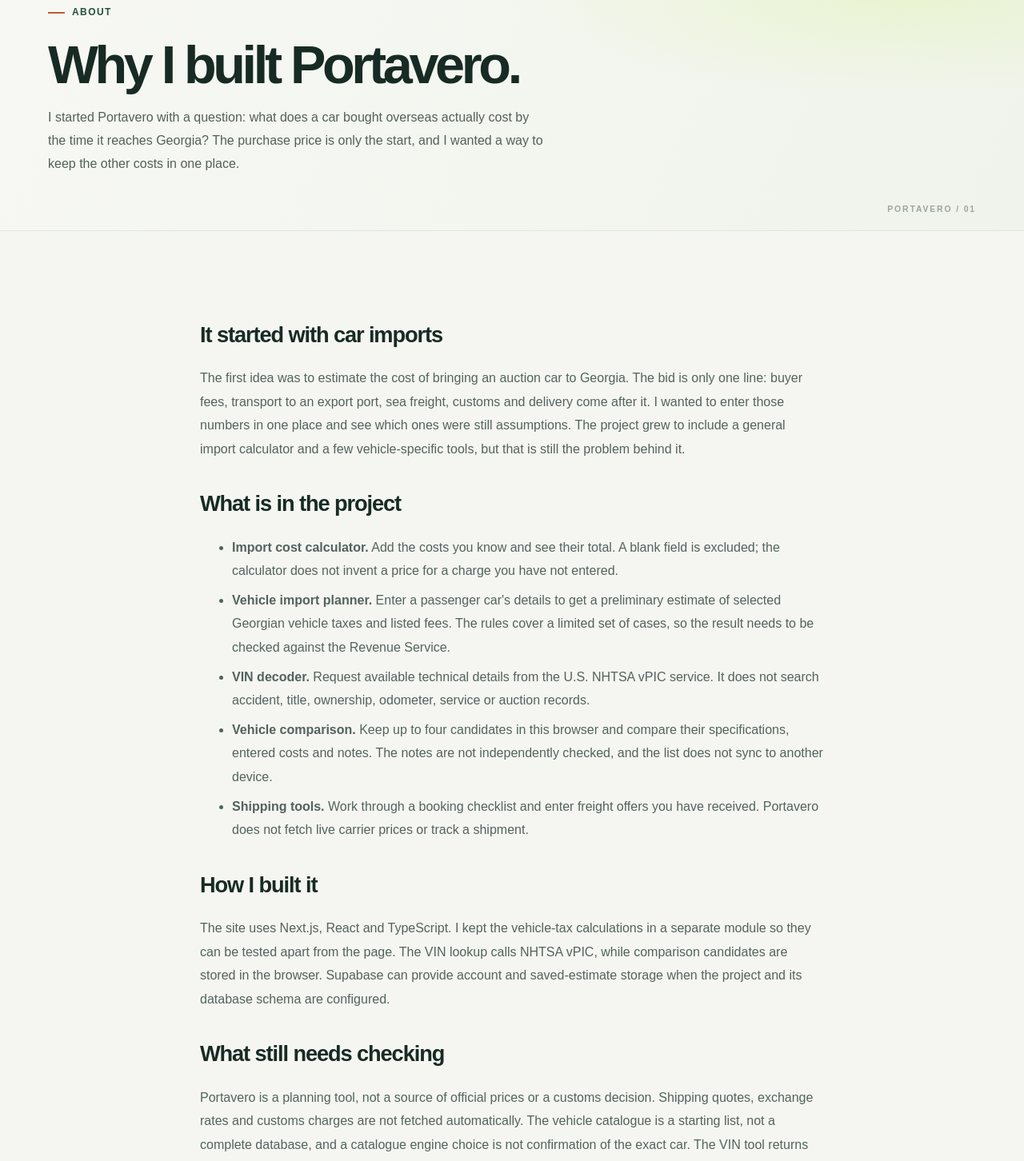
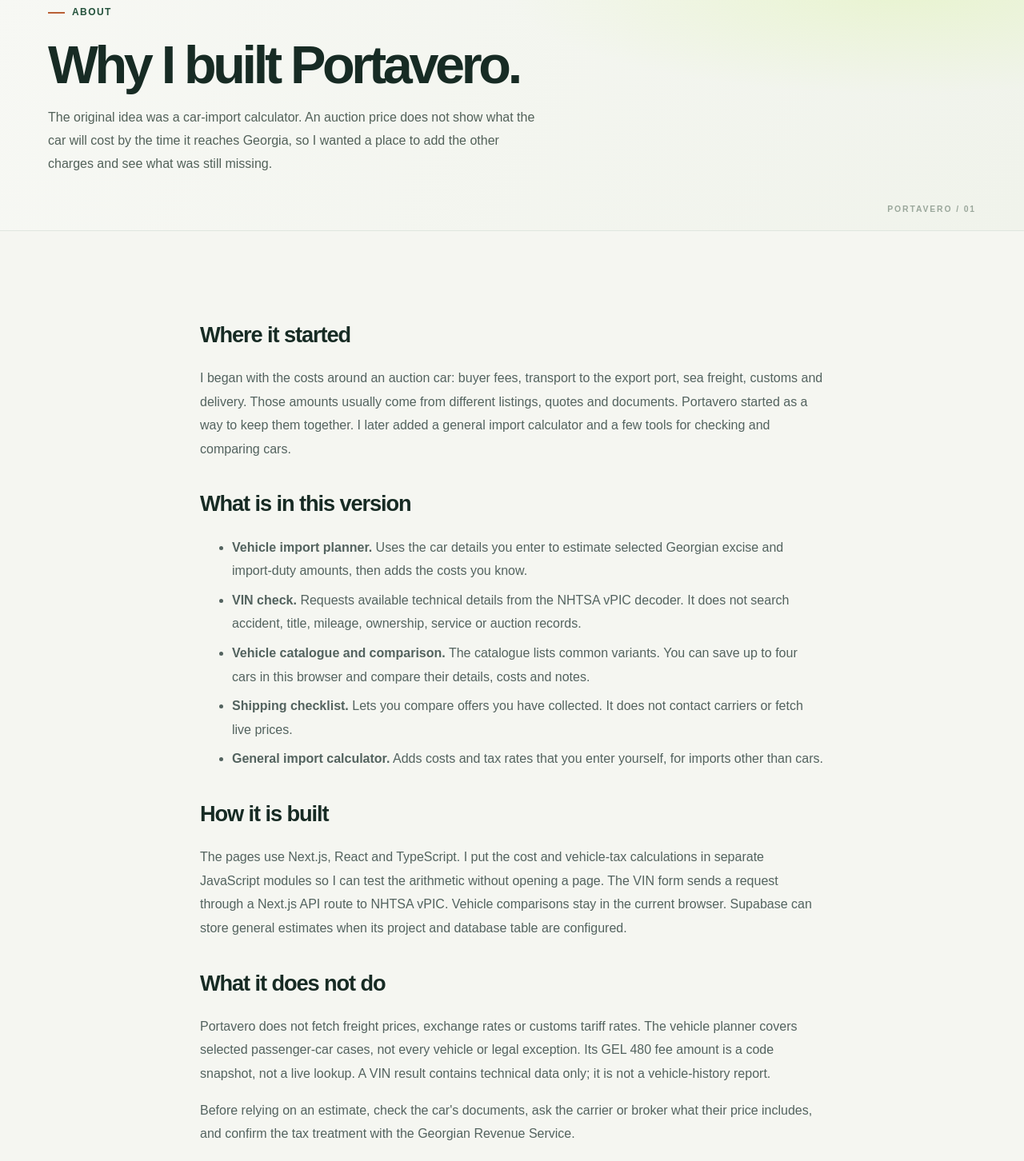
Before and after one commit to GIORGIO2032Q4E/portavero, a Next.js app: page /about in a window 1280 px wide. Shown: the part 140-1592 px from the top of the page at 80% size. Built offline with nearby package versions, Linux system fonts and the light colour scheme; no server answers.

Commit message:
Make the About page more direct

```diff
--- a/src/app/about/page.tsx
+++ b/src/app/about/page.tsx
@@ -2,7 +2,7 @@ import type { Metadata } from "next";
 
 export const metadata: Metadata = {
   title: "About Portavero",
-  description: "The thinking behind Portavero, the tools in the project, and what they do not check."
+  description: "Why I started Portavero and what the current version can do."
 };
 
 export default function AboutPage() {
@@ -12,29 +12,29 @@ export default function AboutPage() {
         <div className="container">
           <span className="eyebrow">About</span>
           <h1>Why I built Portavero.</h1>
-          <p>I started Portavero with a question: what does a car bought overseas actually cost by the time it reaches Georgia? The purchase price is only the start, and I wanted a way to keep the other costs in one place.</p>
+          <p>The original idea was a car-import calculator. An auction price does not show what the car will cost by the time it reaches Georgia, so I wanted a place to add the other charges and see what was still missing.</p>
         </div>
       </section>
       <section className="section">
         <div className="container content-narrow prose">
-          <h2>It started with car imports</h2>
-          <p>The first idea was to estimate the cost of bringing an auction car to Georgia. The bid is only one line: buyer fees, transport to an export port, sea freight, customs and delivery come after it. I wanted to enter those numbers in one place and see which ones were still assumptions. The project grew to include a general import calculator and a few vehicle-specific tools, but that is still the problem behind it.</p>
+          <h2>Where it started</h2>
+          <p>I began with the costs around an auction car: buyer fees, transport to the export port, sea freight, customs and delivery. Those amounts usually come from different listings, quotes and documents. Portavero started as a way to keep them together. I later added a general import calculator and a few tools for checking and comparing cars.</p>
 
-          <h2>What is in the project</h2>
+          <h2>What is in this version</h2>
           <ul>
-            <li><strong>Import cost calculator.</strong> Add the costs you know and see their total. A blank field is excluded; the calculator does not invent a price for a charge you have not entered.</li>
-            <li><strong>Vehicle import planner.</strong> Enter a passenger car's details to get a preliminary estimate of selected Georgian vehicle taxes and listed fees. The rules cover a limited set of cases, so the result needs to be checked against the Revenue Service.</li>
-            <li><strong>VIN decoder.</strong> Request available technical details from the U.S. NHTSA vPIC service. It does not search accident, title, ownership, odometer, service or auction records.</li>
-            <li><strong>Vehicle comparison.</strong> Keep up to four candidates in this browser and compare their specifications, entered costs and notes. The notes are not independently checked, and the list does not sync to another device.</li>
-            <li><strong>Shipping tools.</strong> Work through a booking checklist and enter freight offers you have received. Portavero does not fetch live carrier prices or track a shipment.</li>
+            <li><strong>Vehicle import planner.</strong> Uses the car details you enter to estimate selected Georgian excise and import-duty amounts, then adds the costs you know.</li>
+            <li><strong>VIN check.</strong> Requests available technical details from the NHTSA vPIC decoder. It does not search accident, title, mileage, ownership, service or auction records.</li>
+            <li><strong>Vehicle catalogue and comparison.</strong> The catalogue lists common variants. You can save up to four cars in this browser and compare their details, costs and notes.</li>
+            <li><strong>Shipping checklist.</strong> Lets you compare offers you have collected. It does not contact carriers or fetch live prices.</li>
+            <li><strong>General import calculator.</strong> Adds costs and tax rates that you enter yourself, for imports other than cars.</li>
           </ul>
 
-          <h2>How I built it</h2>
-          <p>The site uses Next.js, React and TypeScript. I kept the vehicle-tax calculations in a separate module so they can be tested apart from the page. The VIN lookup calls NHTSA vPIC, while comparison candidates are stored in the browser. Supabase can provide account and saved-estimate storage when the project and its database schema are configured.</p>
+          <h2>How it is built</h2>
+          <p>The pages use Next.js, React and TypeScript. I put the cost and vehicle-tax calculations in separate JavaScript modules so I can test the arithmetic without opening a page. The VIN form sends a request through a Next.js API route to NHTSA vPIC. Vehicle comparisons stay in the current browser. Supabase can store general estimates when its project and database table are configured.</p>
 
-          <h2>What still needs checking</h2>
-          <p>Portavero is a planning tool, not a source of official prices or a customs decision. Shipping quotes, exchange rates and customs charges are not fetched automatically. The vehicle catalogue is a starting list, not a complete database, and a catalogue engine choice is not confirmation of the exact car. The VIN tool returns technical data only; no history result here means the history is unknown, not clean.</p>
-          <p>Before buying or shipping, compare the vehicle documents with the details entered, ask providers what their quotes include, and confirm the applicable taxes and fees with the Georgian Revenue Service or a qualified broker.</p>
+          <h2>What it does not do</h2>
+          <p>Portavero does not fetch freight prices, exchange rates or customs tariff rates. The vehicle planner covers selected passenger-car cases, not every vehicle or legal exception. Its GEL 480 fee amount is a code snapshot, not a live lookup. A VIN result contains technical data only; it is not a vehicle-history report.</p>
+          <p>Before relying on an estimate, check the car's documents, ask the carrier or broker what their price includes, and confirm the tax treatment with the Georgian Revenue Service.</p>
         </div>
       </section>
     </>
```
